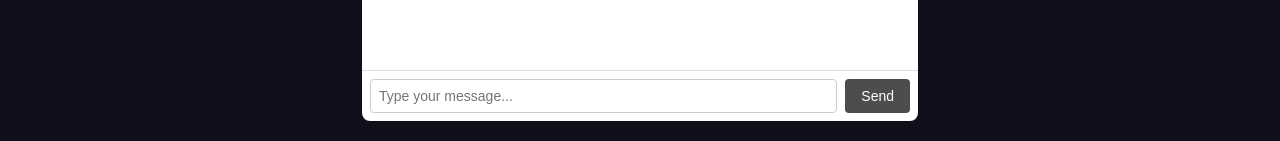
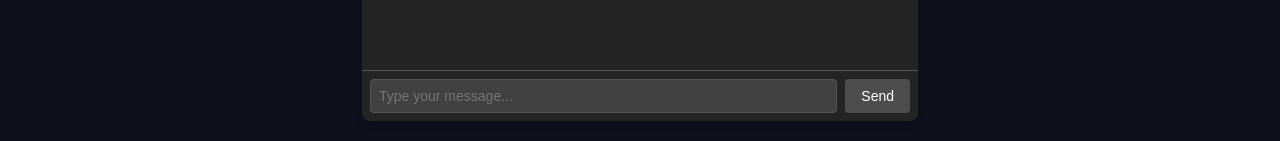
Before and after one commit to filippennsater/chat-website, a React (Create React App) app: page /assistant in a window 1280 px wide. Shown: the part 659-800 px from the top of the page. Built offline with nearby package versions, Linux system fonts and the light colour scheme; a web font is replaced by a local one.

Commit message:
changed the styling in the assistant

```diff
--- a/src/pages/assistant/AssistantSection.scss
+++ b/src/pages/assistant/AssistantSection.scss
@@ -10,7 +10,7 @@
 .chat-window {
     height: calc(400px + 25vw);
     width: calc(300px + 20vw);
-    background: #fff;
+    background: #242424;
     border-radius: 8px;
     box-shadow: 0 4px 8px rgba(0, 0, 0, 0.1);
     display: flex;
@@ -34,27 +34,29 @@
 }
 
 .user-message {
-    background: #007bff;
+    background: #414141;
     color: white;
     align-self: flex-end;
 }
 
 .assistant-message {
-    background: #f1f0f0;
-    color: #333;
+    background: #414141;
+    color: #ffffff;
     align-self: flex-start;
 }
 
 .input-area {
     display: flex;
-    border-top: 1px solid #ddd;
+    border-top: 1px solid #555555;
     padding: 8px;
 }
 
 input {
+    background: #414141;
+    color: white;
     flex: 1;
     padding: 8px;
-    border: 1px solid #ccc;
+    border: 1px solid #555555;
     border-radius: 4px;
     font-size: 14px;
 }
```
